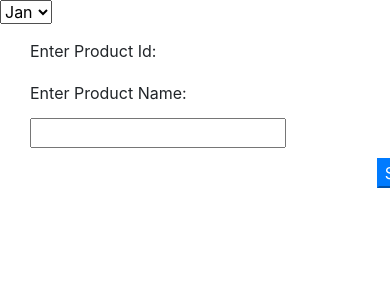
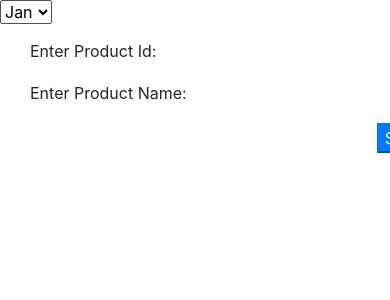
Before and after one commit to roshansarah/master, an Angular app: page / in a window 390 px wide. Shown: the top 300 px of the page. Built offline with nearby package versions, Linux system fonts and the light colour scheme.

Commit message:
updated product listing code

```diff
--- a/src/app/product-entry/product-entry.component.html
+++ b/src/app/product-entry/product-entry.component.html
@@ -15,7 +15,7 @@
             <label for="pname">Enter Product Name:</label>
         </div>
 
-        <div class="col-sm-6 cell">
+        <div class="col-sm-6 col">
             <input type="text" name="pname" #pname>
         </div>
     </div>
--- a/src/app/product-entry/product-entry.component.ts
+++ b/src/app/product-entry/product-entry.component.ts
@@ -8,7 +8,9 @@ import{Product} from './product'
   styleUrls: ['./product-entry.component.css']
 })
 export class ProductEntryComponent implements OnInit {
- productArray:Product=<any> <Product[]>[]
+ //productArray:Product=<any> <Product[]>[]
+ productArray:Product[]=<any><Product[]>[ ]//inference type
+
   constructor() { }
 
   ngOnInit() {
```
